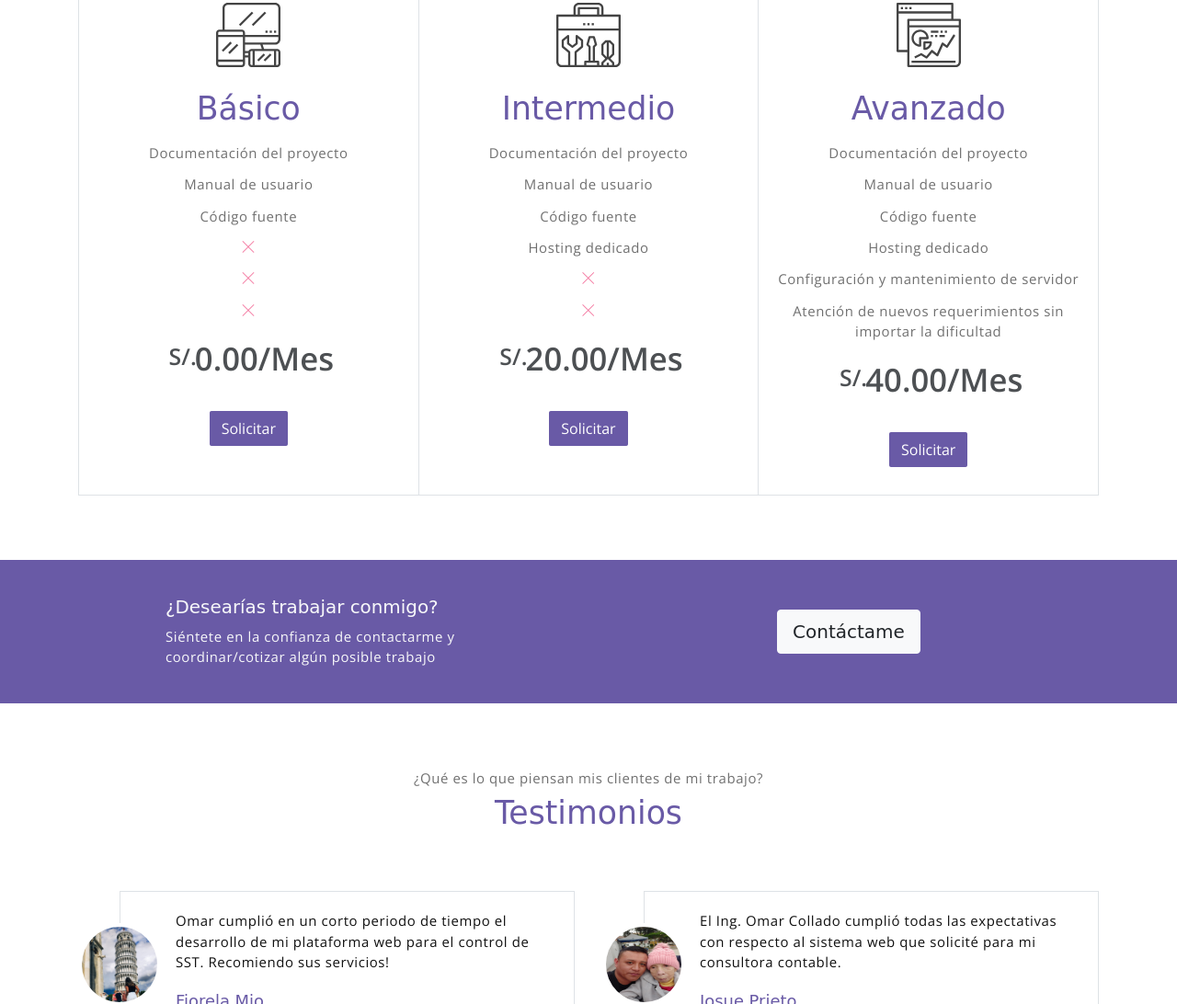
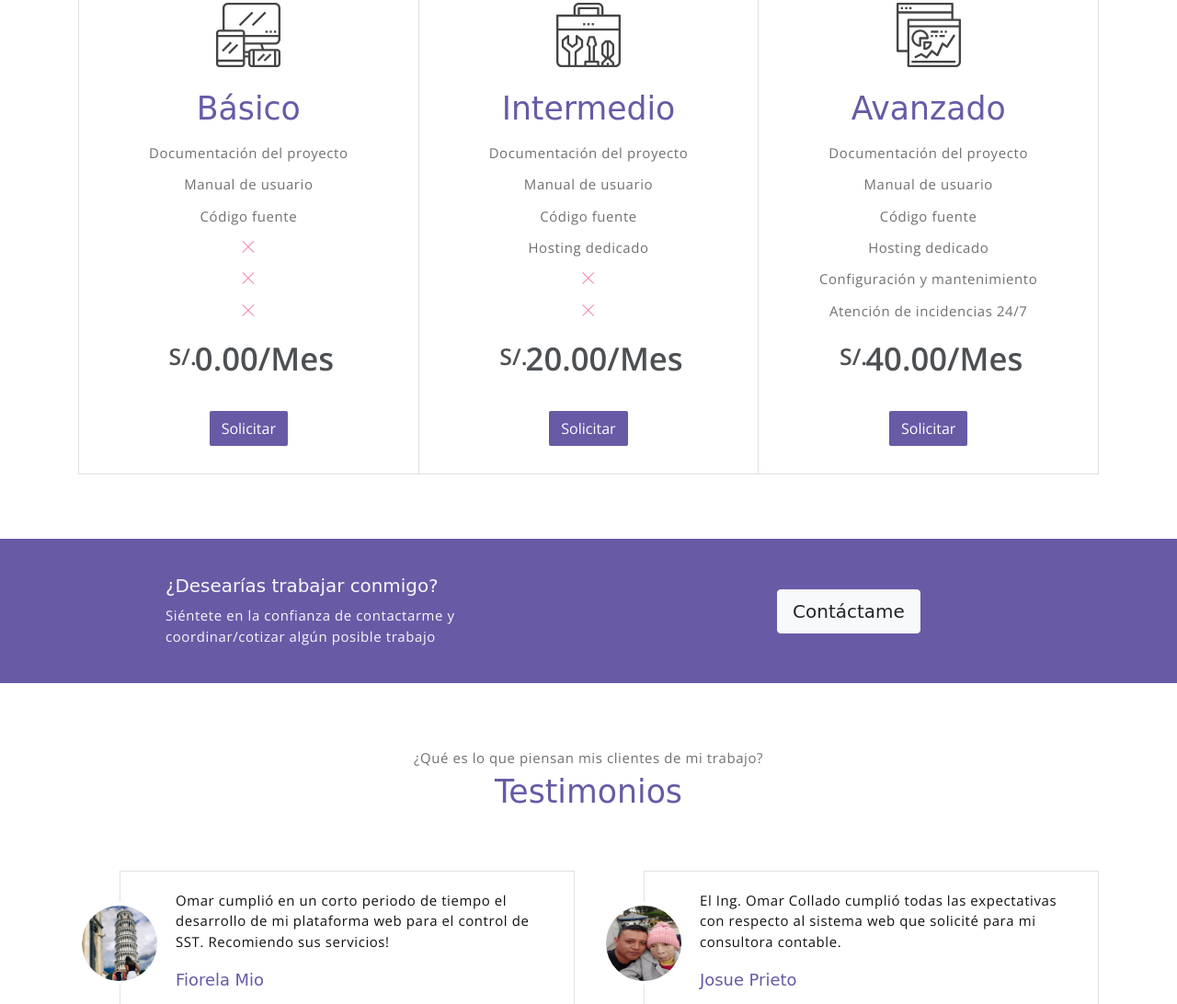
Before and after one commit to ocolladodev/ocolladodev.github.io, a plain HTML site: page index.html in a window 1280 px wide. Shown: the part 2645-3737 px from the top of the page at 92% size. Drawn offline with nearby package versions, Linux system fonts and the light colour scheme; a web font is replaced by a local one.

```diff
--- a/index.html
+++ b/index.html
@@ -237,8 +237,8 @@
                             <p>Manual de usuario</p>
                             <p>Código fuente</p>
                             <p>Hosting dedicado</p>
-                            <p>Configuración y mantenimiento de servidor</p>
-                            <p>Atención de nuevos requerimientos sin importar la dificultad</p>
+                            <p>Configuración y mantenimiento</p>
+                            <p>Atención de incidencias 24/7</p>
                         </div>
                     </div>
                     <div class="pricing-card-footer">
```
